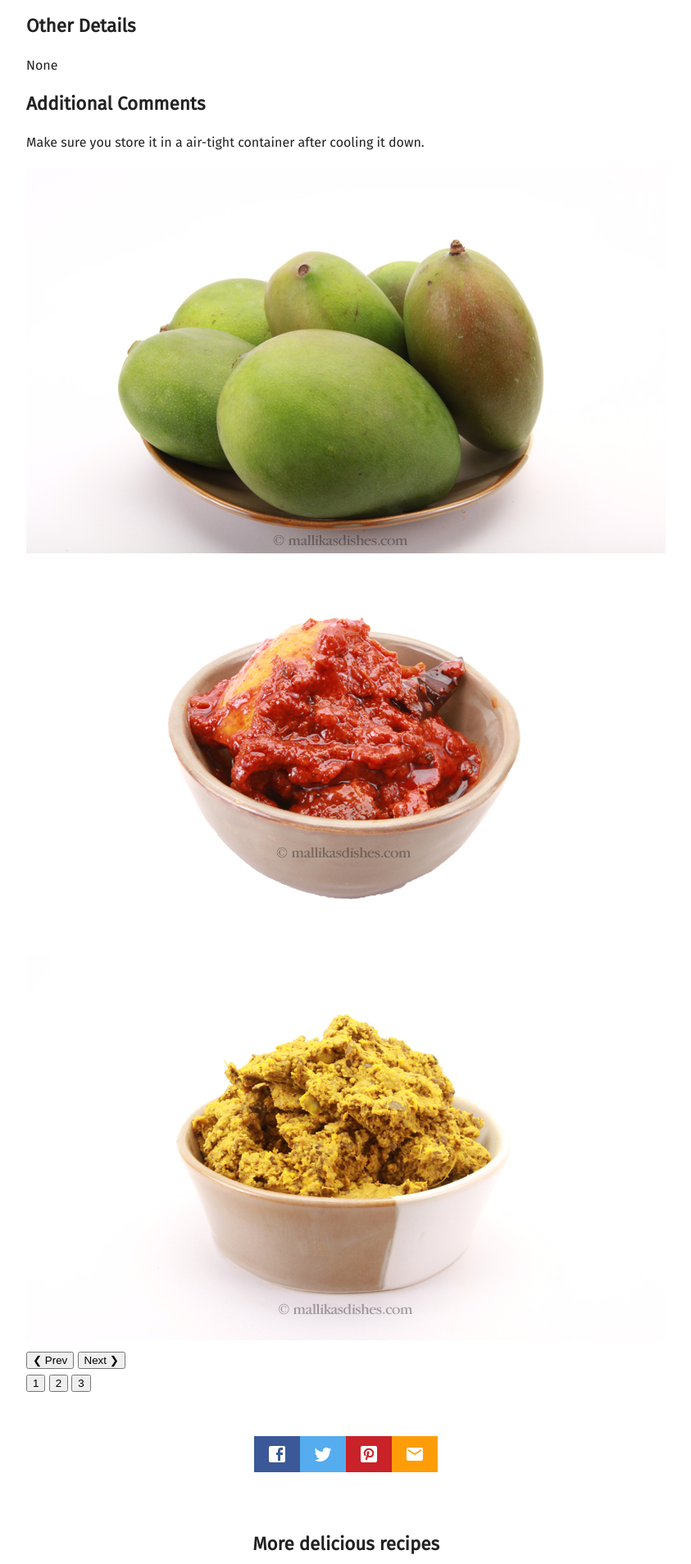
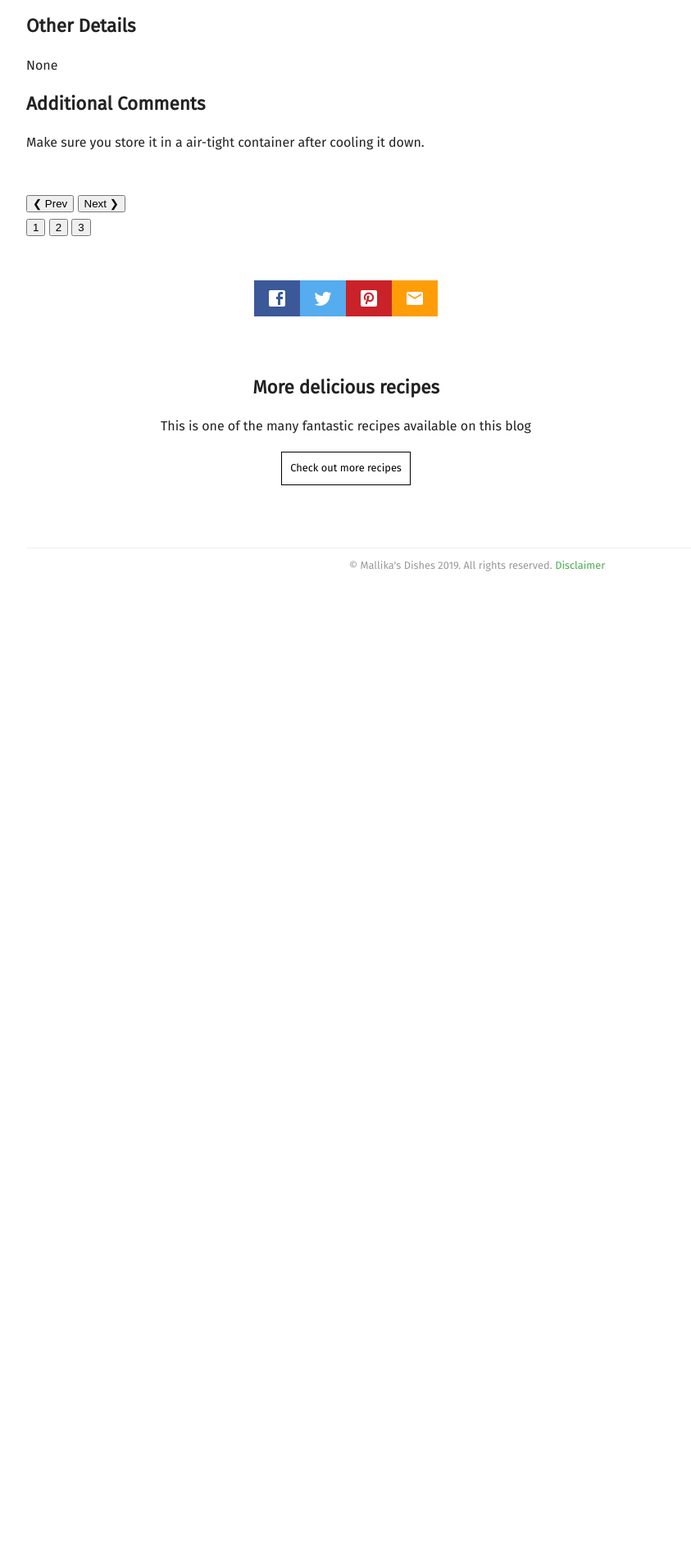
Before and after one commit to mallikasdishes/github.io, a Jekyll site: the page built from _posts/2019-02-18-curry-powder.md, in a window 1280 px wide. Shown: the part 1685-3593 px from the top of the page at 82% size, without its empty margins (58-901 px from the left). Built offline with Jekyll 4.4.1, drawn with Linux system fonts in a browser that asks for light colours; nearby versions of some CDN libraries; some web fonts are replaced; comment, search, counter and statistics services are not loaded; after the commit the page ends 2409 px from its top, so only the background shows below that.

Commit message:
Update post.html

```diff
--- a/_layouts/post.html
+++ b/_layouts/post.html
@@ -1,6 +1,11 @@
 ---
 layout: default
 ---
+
+<style>
+.mySlides {display:none}
+</style>
+
 <article class="post">
 	{% include post-heading.html post=page post_page=true %}
 	<div class="recipe-body">
```
